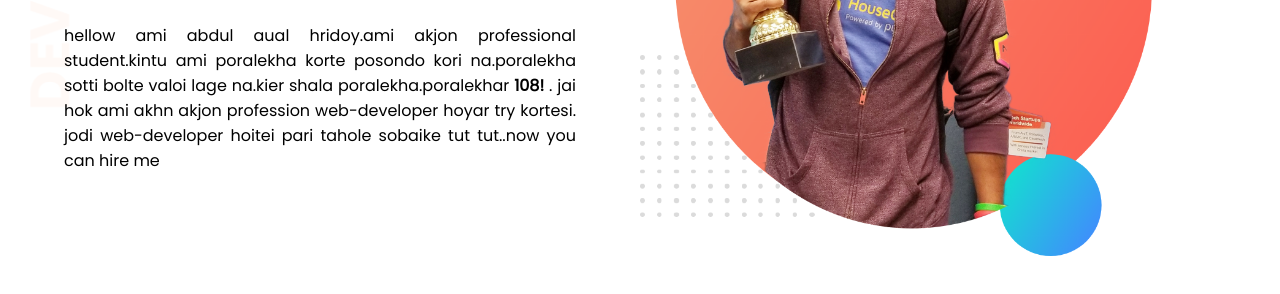
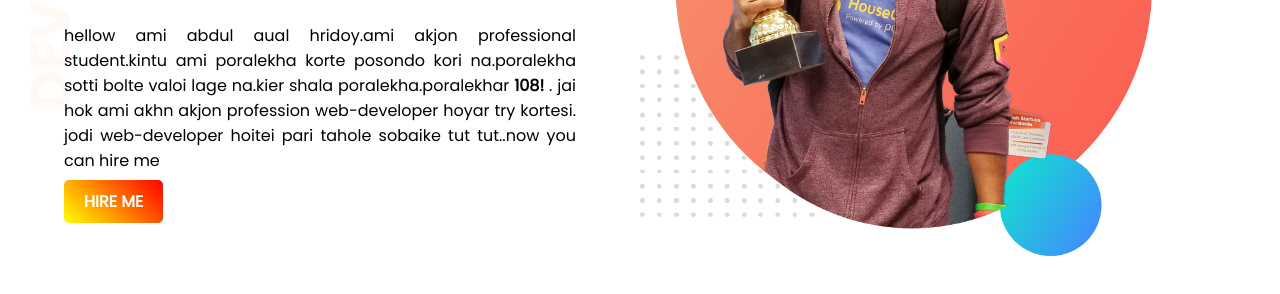
Before and after one commit to abdul-aual/web-portfolio, a plain HTML site: page index.html in a window 1280 px wide. Shown: the part 252-546 px from the top of the page. Drawn offline with Linux system fonts and the light colour scheme.

Commit message:
top header done ALHAMDULILLAH

```diff
--- a/index.html
+++ b/index.html
@@ -20,9 +20,10 @@
         <h1>Welcome to</h1>
         <h1> <span id="sp">Abdul Aual's</span> website</h1>
         <p>
-            hellow ami abdul aual hridoy.ami akjon professional student.kintu ami poralekha korte posondo kori na.poralekha sotti bolte valoi lage na.kier shala poralekha.poralekhar <b>108!</b> . jai hok ami akhn akjon profession web-developer hoyar try kortesi. jodi web-developer hoitei pari tahole sobaike tut tut..now you can hire me
+            hellow ami abdul aual hridoy.ami akjon professional student.kintu ami poralekha korte posondo kori na.poralekha sotti bolte valoi lage na.kier shala poralekha.poralekhar <b>108!</b> . jai hok ami akhn akjon profession web-developer hoyar try kortesi. jodi web-developer hoitei pari tahole sobaike tut tut..now you can hire me</p>
+        <a target="_blank" id="button-a" href="https://github.com/abdul-aual/web-portfolio/settings/pages">HIRE ME</a>
 
-        </p></div>
+        </div>
 
         <div class="half-width">
             <img src="images/jhankar.png"" alt="">
--- a/style.css
+++ b/style.css
@@ -8,6 +8,16 @@ body
     text-align:justify;
     margin:0px;
 
+
+}
+#button-a
+{
+    text-decoration: none;
+    color: white;
+    background-image: linear-gradient(45deg,yellow,red);
+    border-radius: 5px;
+    padding: 10px 20px;
+    font-weight: 700;
 
 }
 #sp
```
